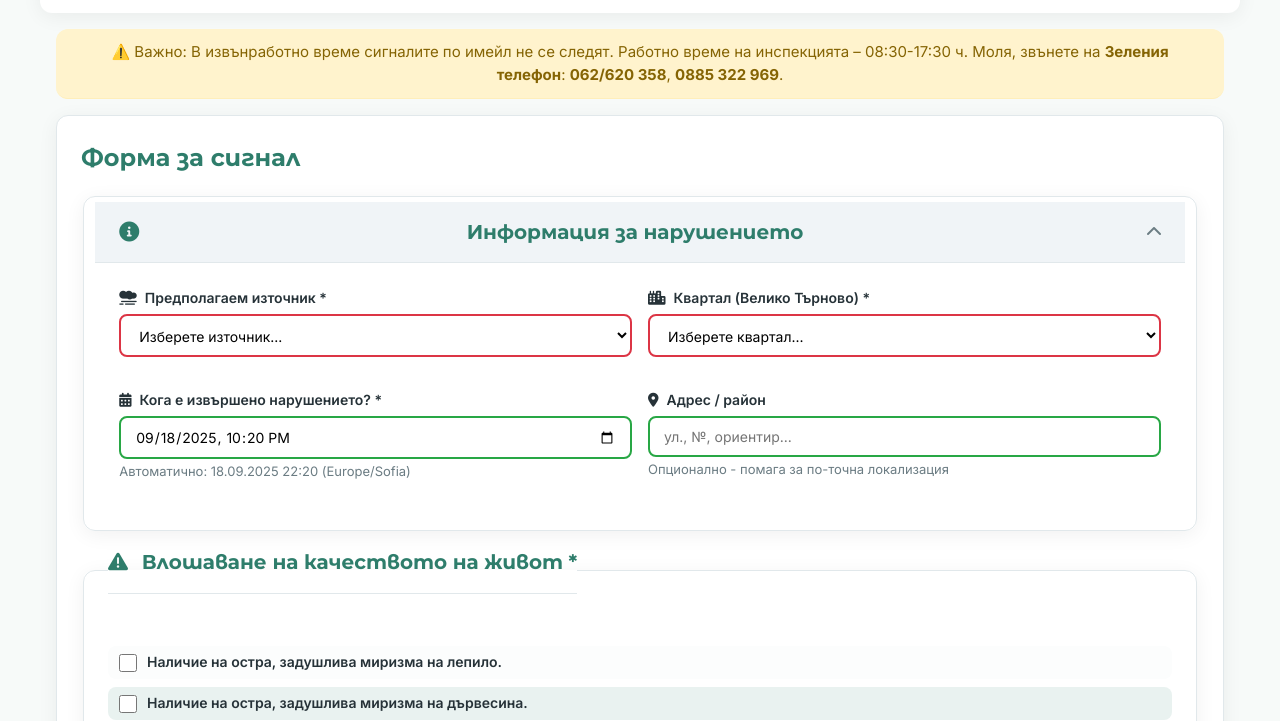
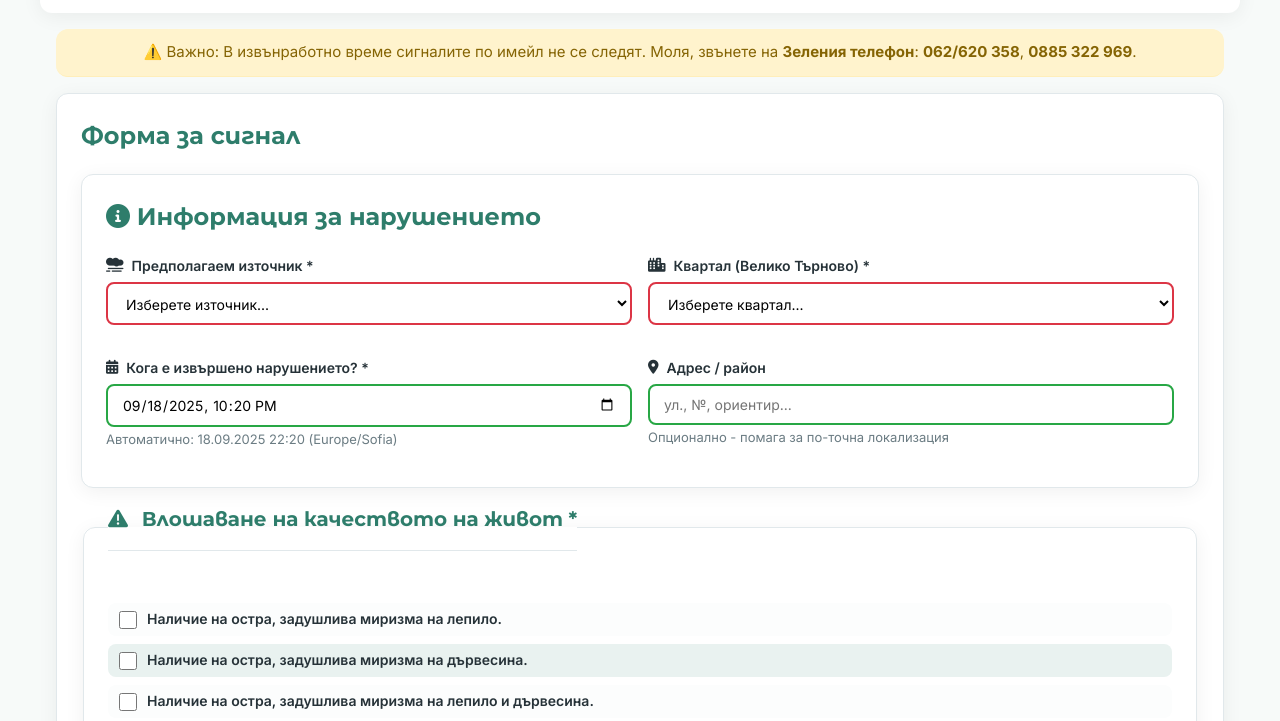
Before and after one commit to tireshavashvt/signal2riosv_vt, a website: page index.html in a window 1280 px wide. Shown: the part 79-800 px from the top of the page. Drawn offline with Linux system fonts and the light colour scheme.

Commit message:
0.0.2 date index.html

```diff
--- a/index.html
+++ b/index.html
@@ -1,5 +1,5 @@
 <!doctype html>
-<!-- version 0.0.1 -->
+<!-- version 0.0.2 -->
 <html lang="bg">
 <head>
   <meta charset="utf-8" />
@@ -322,6 +322,15 @@
       .checks{grid-template-columns:1fr 1fr; gap:2px 6px}
       .preview{max-height:200px}
     }
+
+    /* Phone link styling */
+    .phone-link {
+      color: inherit; /* Inherit color from parent */
+      text-decoration: none; /* Remove underline */
+    }
+    .phone-link:hover, .phone-link:focus {
+      text-decoration: underline; /* Add underline on hover/focus for accessibility */
+    }
   </style>
 </head>
 <body>
@@ -335,22 +344,17 @@
 
   <main>
     <div style="background:#fff3cd; color:#856404; padding:12px 20px; font-size:15px; text-align:center; border-bottom:1px solid #ffeeba; border-radius: var(--radius); margin-bottom: 16px;">
-      ⚠️ Важно: В извънработно време сигналите по имейл не се следят. Работно време на инспекцията – 08:30-17:30 ч.
+      ⚠️ Важно: В извънработно време сигналите по имейл не се следят.
       Моля, звънете на <strong>Зеления телефон</strong>:
-      <strong>062/620 358</strong>, <strong>0885 322 969</strong>.
+      <strong><a href="tel:+35962620358" class="phone-link">062/620 358</a></strong>, <strong><a href="tel:+359885322969" class="phone-link">0885 322 969</a></strong>.
     </div>
     <form id="signalForm" class="card" autocomplete="on">
       <h2>Форма за сигнал</h2>
 
       <div class="status" id="status" role="alert"></div>
 
-      <fieldset class="accordion-item">
-        <legend class="sr-only">Информация за нарушението</legend>
-        <button type="button" class="accordion-header" aria-expanded="true" aria-controls="violation-content">
-          <i class="fas fa-info-circle"></i> Информация за нарушението
-          <i class="fas fa-chevron-down accordion-icon"></i>
-        </button>
-        <div id="violation-content" class="accordion-content open">
+      <section class="card"> <!-- Changed from fieldset.accordion-item -->
+        <h2><i class="fas fa-info-circle"></i> Информация за нарушението</h2> <!-- Changed from accordion-header button -->
         <div class="grid">
           <div class="form-group">
             <label for="source"><i class="fas fa-smog"></i> Предполагаем източник *</label>
@@ -364,7 +368,6 @@
             </select>
 
             <!-- НОВО: поле за "Друг източник" (показва се само при избор) -->
-              <!-- Moved inside the same form-group to prevent layout shift -->
             <div id="customSourceGroup" style="display:none; margin-top: 16px;">
               <label for="customSource"><i class="fas fa-industry"></i> Посочете източника *</label>
               <input id="customSource" type="text" placeholder="Пример: Малка производствена база в кв. ..." required>
@@ -393,8 +396,7 @@
             <div class="hint" id="address-hint">Опционално - помага за по-точна локализация</div>
           </div>
         </div>
-        </div>
-      </fieldset>
+      </section>
 
       <fieldset class="standalone-fieldset">
         <legend><i class="fas fa-exclamation-triangle"></i> Влошаване на качеството на живот *</legend>
@@ -497,7 +499,7 @@
     const sourceSelect = document.getElementById('source');
     const customSourceGroup = document.getElementById('customSourceGroup');
     const customSourceInput = document.getElementById('customSource');
-    const violationContent = document.getElementById('violation-content'); // Reference to the accordion content
+    // Removed violationContent reference as it's no longer an accordion
 
     // Рендер на чекбоксовете
     checkboxItems.forEach((txt, i) => {
@@ -519,20 +521,10 @@
     }
     setCurrentBulgarianDateTime();
 
-    // Показване/скриване на полето за "Друг източник" и преизчисляване на височината на акордеона
+    // Показване/скриване на полето за "Друг източник" (no accordion height recalculation needed here)
     sourceSelect.addEventListener('change', () => {
       const show = sourceSelect.value === 'Друг източник';
       customSourceGroup.style.display = show ? 'block' : 'none';
-
-      // Recalculate the height of the parent accordion content
-      if (violationContent.classList.contains('open')) {
-        // Temporarily remove max-height to get full scrollHeight
-        violationContent.style.maxHeight = 'none';
-        // Force reflow to ensure scrollHeight is accurate
-        void violationContent.offsetHeight;
-        // Set new max-height
-        violationContent.style.maxHeight = violationContent.scrollHeight + 'px';
-      }
     });
 
     // Показване на статус съобщение
@@ -619,7 +611,7 @@
     // Генериране на текста
     function buildLetterText(d){
       const {date, time} = formatDateTime(d.whenVal);
-      const header = "ДО\nДИРЕКТОРА НА РИОСВ – ВЕЛИКО ТЪРНОВО\n\nСИГНАЛ";
+      const header = "ДО\nДИРЕКТОРА НА РИОСВ – ВЕЛИКО ТЪРНОВО\n\nСИГНАЛ 1";
 
       let fromParts = [d.name, d.email];
       if (d.phone) {
@@ -749,7 +741,7 @@
       }
     });
 
-    // Accordion
+    // Accordion logic for other accordion items (optional info)
     document.querySelectorAll('.accordion-item .accordion-header').forEach(header => {
       header.addEventListener('click', () => {
         const content = header.nextElementSibling;
@@ -767,7 +759,7 @@
       });
     });
 
-    // Open first accordion
+    // Open the first *remaining* accordion (if any)
     const firstAccordionHeader = document.querySelector('.accordion-item:first-of-type .accordion-header');
     if (firstAccordionHeader) {
       const firstContent = firstAccordionHeader.nextElementSibling;
@@ -776,7 +768,7 @@
       setTimeout(() => { firstContent.style.maxHeight = firstContent.scrollHeight + 'px'; }, 0);
     }
 
-    // Recalc on resize
+    // Recalc on resize for remaining accordions
     window.addEventListener('resize', () => {
       document.querySelectorAll('.accordion-content.open').forEach(content => {
         content.style.maxHeight = 'none';
```
Lines whose indentation alone changed are shown as unchanged.
